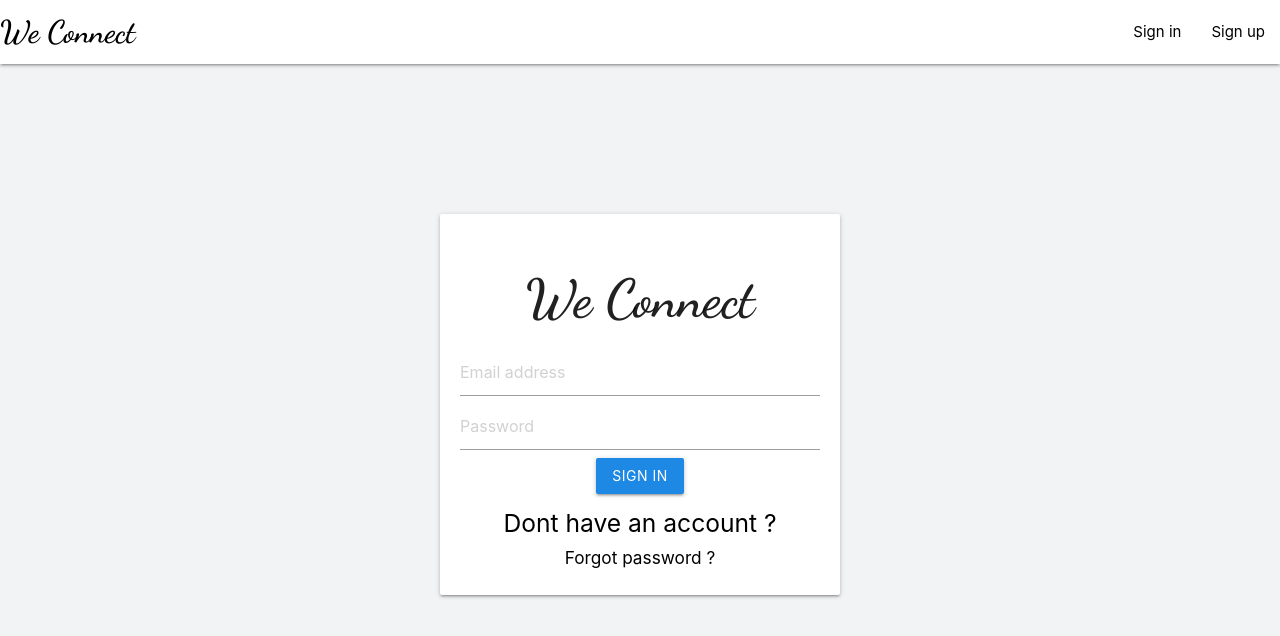
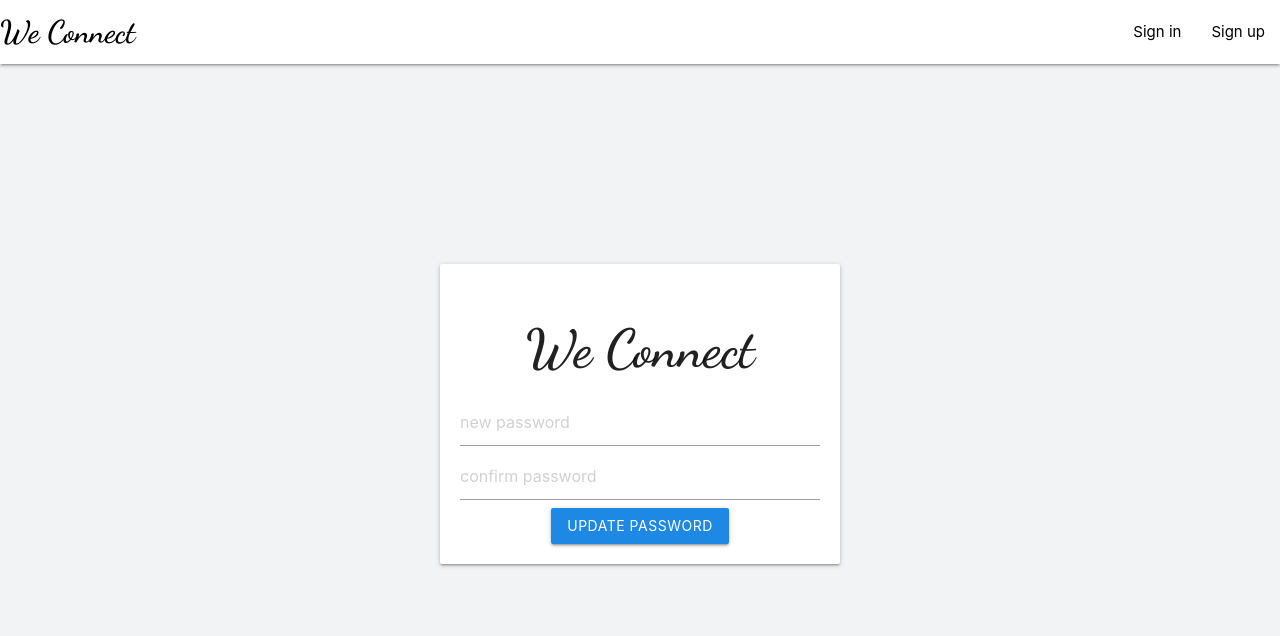
Before and after one commit to bharath51731/social-medial-frontend, a React (Create React App) app: page /newpass/1 in a window 1280 px wide. Before the commit this address led to /signin. Shown: the top 636 px of the page. Built offline with nearby package versions, Linux system fonts and the light colour scheme.

Commit message:
reset pass

```diff
--- a/src/App.js
+++ b/src/App.js
@@ -14,6 +14,7 @@ import ViewFull from './components/screens/ViewFull';
 import {reducer, initialState} from './reducer/userReducer';
 import './components/screens/Header.css';
 import Reset from './components/screens/Reset';
+import Newpass from './components/screens/Newpass';
 export const UserContext = createContext();
 
 const Routing = () =>{
@@ -27,6 +28,7 @@ const Routing = () =>{
     }
     else
     {
+      if(!history.location.pathname.startsWith('/reset') && !history.location.pathname.startsWith('/newpass'))
       history.push('/signin')
     }
 
@@ -43,6 +45,7 @@ const Routing = () =>{
    <Route exact path="/myposts/:id" component={Myposts} />
    <Route exact path="/viewfull/:id" component={ViewFull} />
    <Route path="/reset" component={Reset} />
+   <Route path="/newpass/:token" component={Newpass} />
 </Switch>
   )
 }
--- /dev/null
+++ b/src/components/screens/Newpass.js
@@ -0,0 +1,82 @@
+import React,{useState,useContext,} from 'react'
+import {Link,useHistory,useParams} from 'react-router-dom'
+import M from 'materialize-css';
+import {url} from '../Url';
+import { CircularProgress } from "@material-ui/core";
+const Newpass  = ()=>{
+    const history = useHistory()
+    const [password,setPasword] = useState("")
+    const [confirmpassword,setConfirm] = useState("")
+    let [loading,setLoading] = useState(false);
+    const {token} = useParams()
+
+    if(localStorage.getItem("token") && localStorage.getItem("user"))
+  {
+   history.push('/');
+  }
+
+    const Reset = ()=>{
+         if(password.length < 5)
+         {
+            return M.toast({html:"Password must be atleast 5 characters",classes:"#43a047 red darken-1"})
+         }
+        if(password != confirmpassword)
+        {
+            return M.toast({html: 'Password Not Matching',classes:"#43a047 red darken-1"})
+        }
+
+        setLoading(true);
+        fetch(url+"new-password",{
+            method:"post",
+            headers:{
+                "Content-Type":"application/json"
+            },
+            body:JSON.stringify({
+                password,
+                token
+            })
+        }).then(res=>res.json())
+        .then(data=>{
+            setLoading(false)
+           if(data.error){
+              M.toast({html: data.error,classes:"#43a047 red darken-1"})
+           }
+           else{
+
+               M.toast({html:data.message,classes:"#43a047 green darken-1"})
+               history.push('/signin')
+           }
+        }).catch(err=>{
+            setLoading(false)
+        })
+    }
+   return (
+      <div className="mycard" style={{marginTop:200}}>
+          <div className="card auth-card input-field">
+            <h2>We Connect</h2>
+
+            <input
+            type="password"
+            placeholder="new password"
+            value={password}
+            onChange={(e)=>setPasword(e.target.value)}
+            />
+            <input
+            type="password"
+            placeholder="confirm password"
+            value={confirmpassword}
+            onChange={(e)=>setConfirm(e.target.value)}
+            />
+           <button className="btn waves-effect waves-light #64b5f6 blue darken-1"
+          disabled={loading}
+          onClick={()=>Reset()}
+          >
+            {loading ? <span><CircularProgress style={{color:'#64b5f6'}}  size={20} />Loading</span> : <>Update Password</>}
+          </button>
+
+        </div>
+      </div>
+   )
+}
+
+export default Newpass;
```
Also changed, not shown: src/components/Url.js (line endings or trailing spaces).
